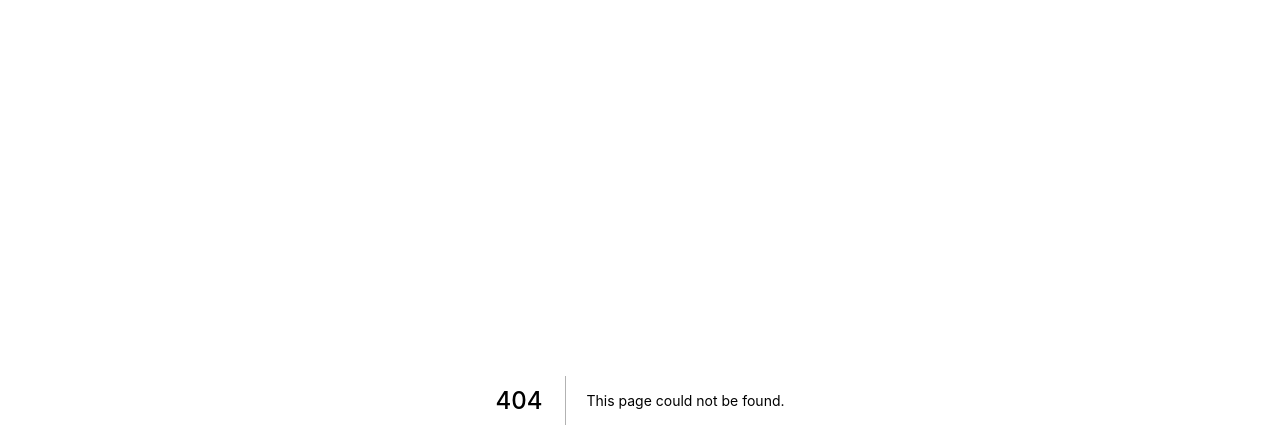
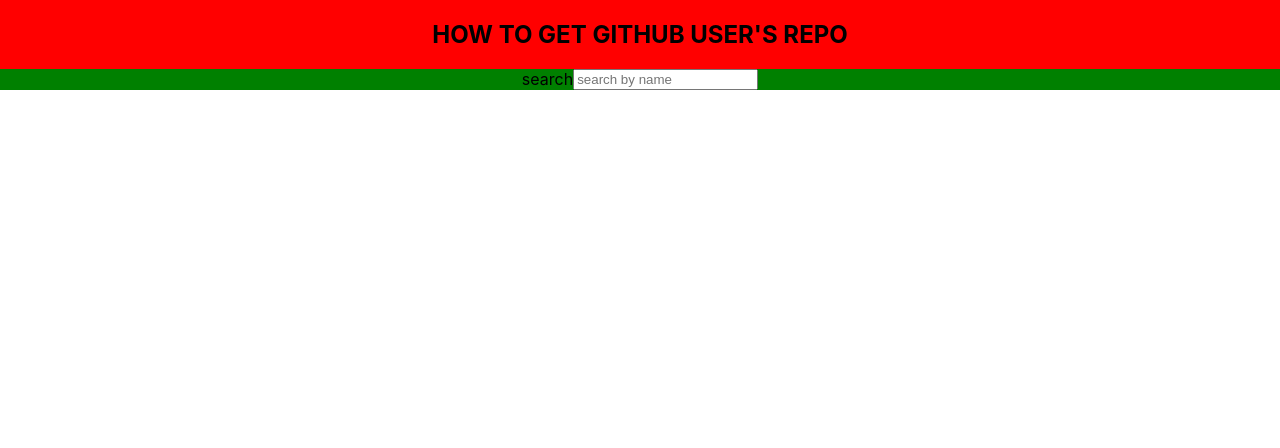
Before and after one commit to ofrnsb/mysooltan, a Next.js app: page /components/Content/content in a window 1280 px wide. Before the commit this address had no page. Shown: the top 448 px of the page. Built offline with nearby package versions, Linux system fonts and the light colour scheme.

Commit message:
U-1: ADD SOME TAG AND STYLE FOR CONTENT

```diff
--- a/package.json
+++ b/package.json
@@ -9,6 +9,7 @@
     "lint": "next lint"
   },
   "dependencies": {
+    "axios": "^1.1.3",
     "next": "12.3.1",
     "react": "18.2.0",
     "react-dom": "18.2.0"
--- /dev/null
+++ b/pages/components/Content/content.js
@@ -0,0 +1,18 @@
+import styles from '../../../styles/Content.module.css';
+
+const Content = () => {
+  return (
+    <div className={styles.mainContainer}>
+      <section className={styles.header}>
+        <h2>HOW TO GET GITHUB USER'S REPO</h2>
+      </section>
+
+      <section className={styles.content}>
+        <label htmlFor="inputName">search</label>
+        <input type="text" placeholder="search by name" name="inputName" />
+      </section>
+    </div>
+  );
+};
+
+export default Content;
--- /dev/null
+++ b/styles/Content.module.css
@@ -0,0 +1,19 @@
+.mainContainer {
+  display: flex;
+  flex-direction: column;
+}
+
+.header {
+  background-color: red;
+  text-align: center;
+  flex: 1;
+}
+
+.content {
+  background-color: green;
+  flex: 1 0 0;
+
+  display: flex;
+  justify-content: center;
+  align-items: center;
+}
```
Also changed, not shown: pages/controller/fetch.js (added, +20 -0 lines), pages/index.js (+6 -57 lines), 1 other file (tests, documents, lock files or other folders).
